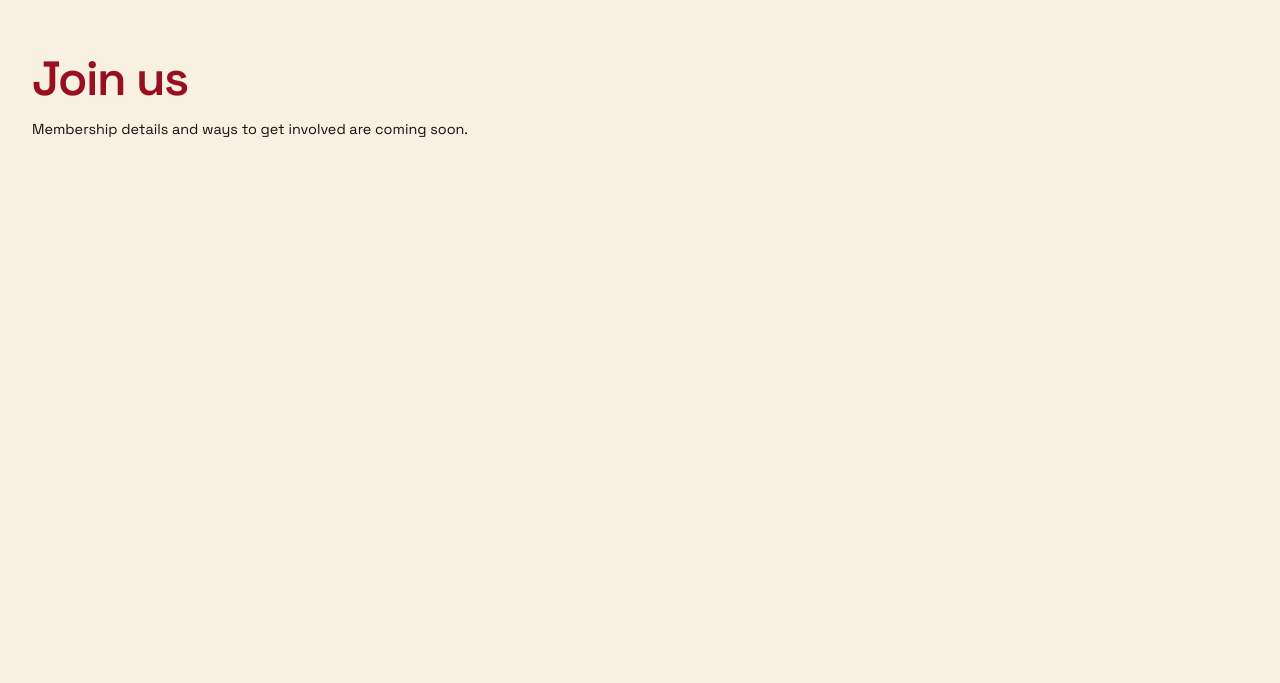
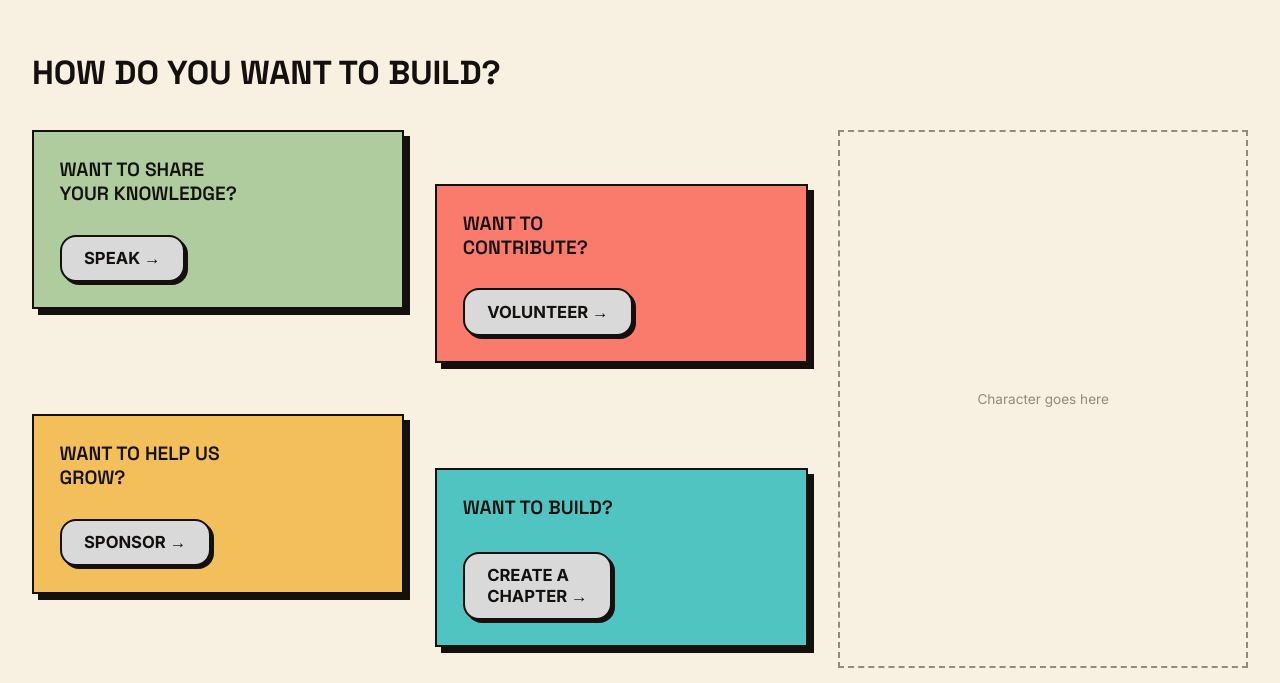
Before and after one commit to renisha18/sheBuildsTN, a React (Vite) app: page /#home in a window 1280 px wide. Shown: the part 2097-2780 px from the top of the page. Built offline with nearby package versions, Linux system fonts and the light colour scheme.

Commit message:
corrections

```diff
--- a/src/pages/Home.jsx
+++ b/src/pages/Home.jsx
@@ -4,6 +4,7 @@ import Hero from '../sections/home/Hero.jsx'
 import About from './About.jsx'
 import PlaceholderSection from '../sections/PlaceholderSection.jsx'
 import { sections, scrollToSection } from '../siteSections.js'
+import JoinUs from './joinus.jsx'
 
 // The whole site: one scrolling page, sections in nav order.
 function Home() {
@@ -22,7 +23,7 @@ function Home() {
         <About />
       </PageSection>
       <PageSection id="join">
-        <PlaceholderSection id="join" title="Join us" text="Membership details and ways to get involved are coming soon." />
+        <JoinUs/>
       </PageSection>
       <PageSection id="events">
         <PlaceholderSection id="events" title="Events" text="Upcoming workshops, meetups and hackathons will be listed here." />
--- a/src/pages/JoinUs.jsx
+++ b/src/pages/JoinUs.jsx
@@ -1,10 +1,11 @@
 import JoinUsContent from "../sections/joinus/JoinUsContent";
 
-// The Navbar comes from your existing layout / App, same as the About page.
+// One section of the single-page layout. The id matches siteSections.js;
+// tabIndex={-1} lets scrollToSection() move keyboard focus here.
 export default function JoinUs() {
   return (
-    <main className="join-us">
+    <section id="join" tabIndex={-1} className="join-us">
       <JoinUsContent />
-    </main>
+    </section>
   );
 }
```
